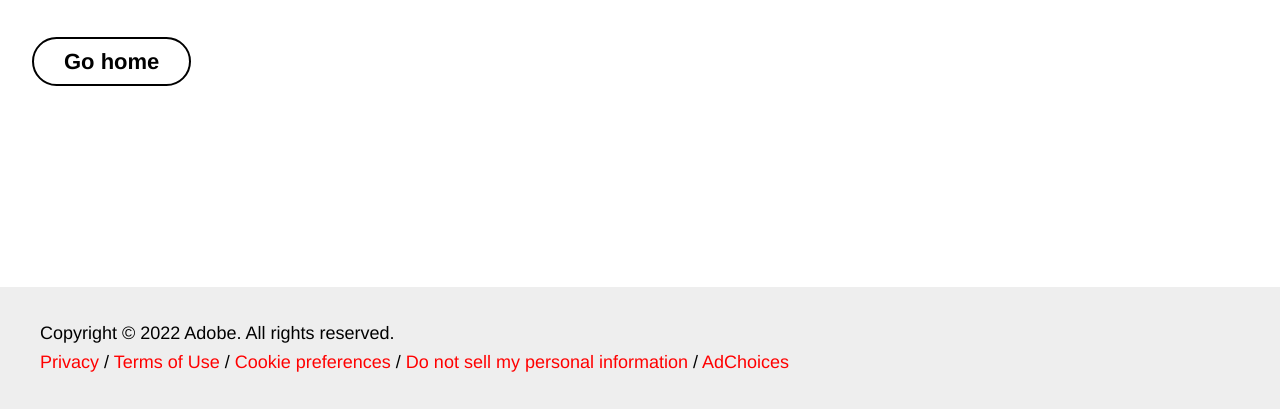
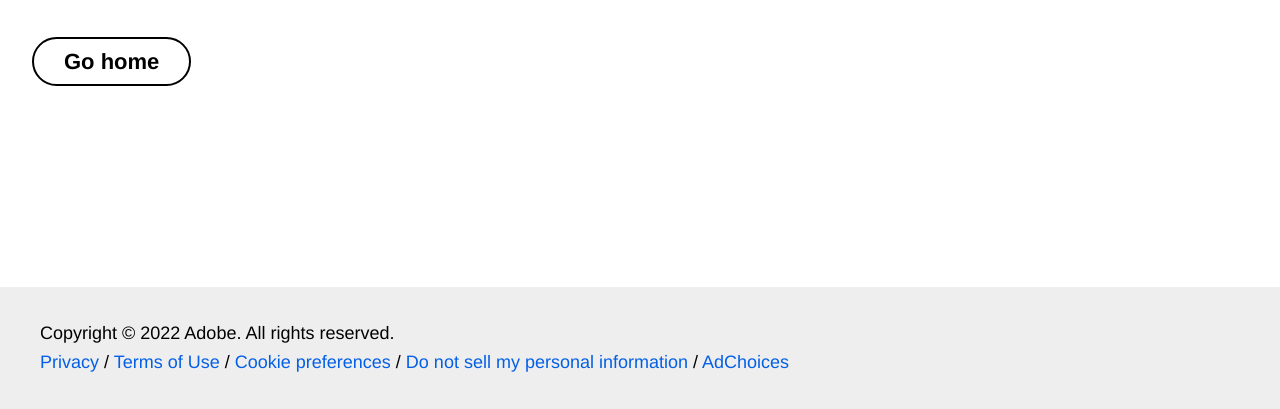
Before and after one commit to mountcrow/my-helix-website, a website with bundled scripts: page 404.html in a window 1280 px wide. Shown: the part 513-922 px from the top of the page. Built offline with nearby package versions, Linux system fonts and the light colour scheme; files whose address does not match are found by name.

Commit message:
Update styles.css
reverted color change

```diff
--- a/styles/styles.css
+++ b/styles/styles.css
@@ -12,8 +12,7 @@
 
  :root {
   /* colors */
-  /* --link-color: #035fe6; */
-  --link-color: #f00;
+  --link-color: #035fe6;
   --link-hover-color: #136ff6;
   --background-color: #fff;
   --overlay-background-color: #eee;
```
